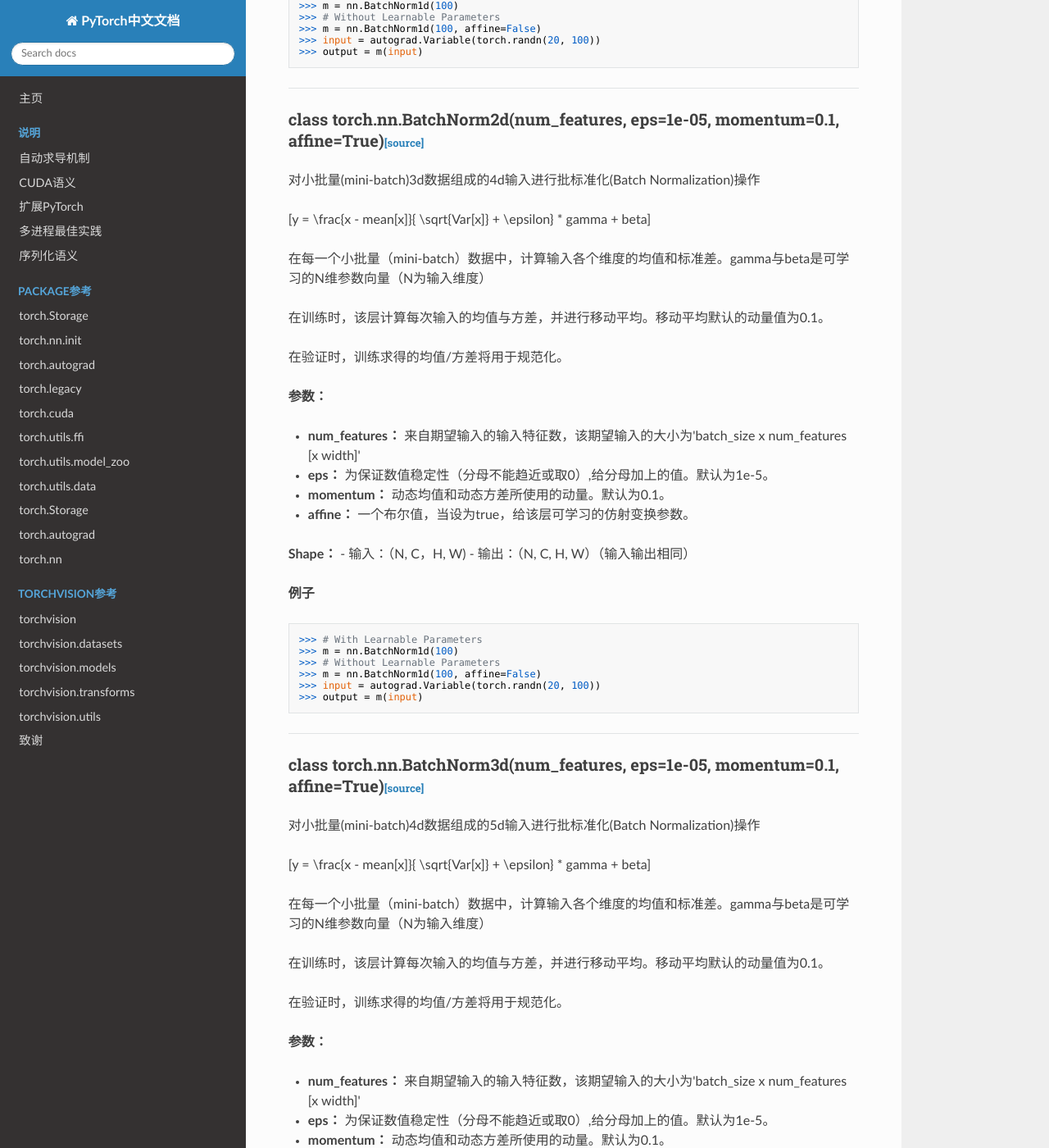
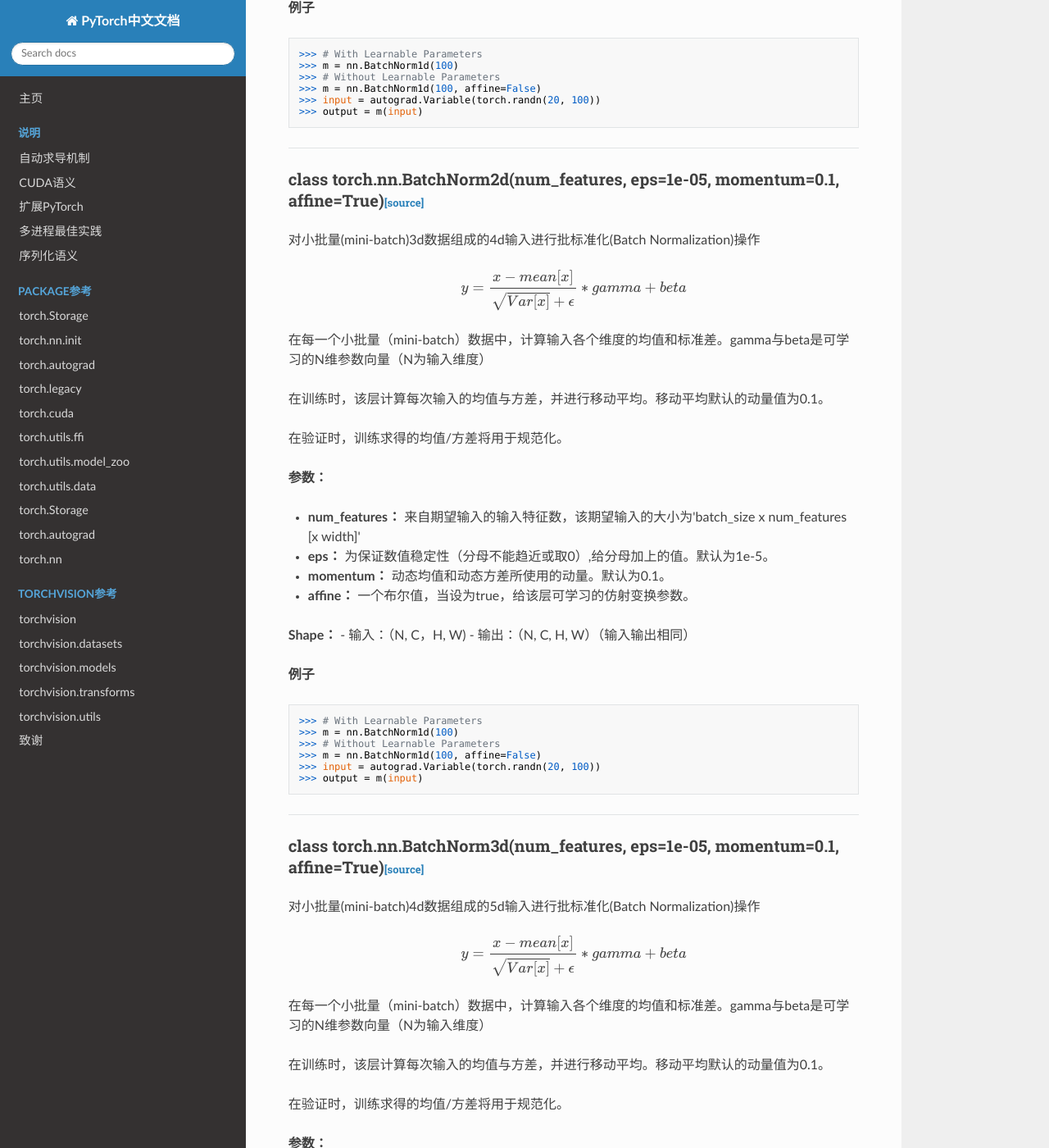
Before and after one commit to awfssv/pytorch-cn, an MkDocs documentation site: the page built from docs/package_references/torch-nn.md, in a window 1280 px wide and 1400 px high, scrolled down 8835 px. Shown: the whole window at 82% size. Built offline with MkDocs 1.6.1, drawn with Linux system fonts in a browser that asks for light colours; nearby versions of some CDN libraries; formulas are drawn with MathJax 3; old or Windows-style settings are respelled for this version of MkDocs; part of the change alters nothing that is shown; some of the changed text lies outside the part shown.

```diff
--- a/docs/package_references/torch-nn.md
+++ b/docs/package_references/torch-nn.md
@@ -383,7 +383,8 @@ shape：
 ### class torch.nn.BatchNorm1d(num_features, eps=1e-05, momentum=0.1, affine=True) [<font size=2>[source]</font>](http://pytorch.org/docs/nn.html#torch.nn.BatchNorm1d)
 
 对小批量(mini-batch)的2d或3d输入进行批标准化(Batch Normalization)操作
-<script type="text/javascript" src="http://cdn.mathjax.org/mathjax/latest/MathJax.js?config=default">\[y = \frac{x - mean[x]}{ \sqrt{Var[x]} + \epsilon} * gamma + beta\]</script>
+
+$$ y = \frac{x - mean[x]}{ \sqrt{Var[x]} + \epsilon} * gamma + beta $$
 
 在每一个小批量（mini-batch）数据中，计算输入各个维度的均值和标准差。gamma与beta是可学习的N维参数向量（N为输入维度）
 
@@ -416,9 +417,8 @@ shape：
 ### class torch.nn.BatchNorm2d(num_features, eps=1e-05, momentum=0.1, affine=True)[<font size=2>[source]</font>](http://pytorch.org/docs/_modules/torch/nn/modules/batchnorm.html#BatchNorm2d)
 
 对小批量(mini-batch)3d数据组成的4d输入进行批标准化(Batch Normalization)操作
-<script type="text/javascript" src="http://cdn.mathjax.org/mathjax/latest/MathJax.js?config=default">$$y = \frac{x - mean[x]}{ \sqrt{Var[x]} + \epsilon} * gamma + beta$$</script>
 
-\[y = \frac{x - mean[x]}{ \sqrt{Var[x]} + \epsilon} * gamma + beta\]
+$$ y = \frac{x - mean[x]}{ \sqrt{Var[x]} + \epsilon} * gamma + beta $$
 
 在每一个小批量（mini-batch）数据中，计算输入各个维度的均值和标准差。gamma与beta是可学习的N维参数向量（N为输入维度）
 
@@ -451,9 +451,8 @@ shape：
 ### class torch.nn.BatchNorm3d(num_features, eps=1e-05, momentum=0.1, affine=True)[<font size=2>[source]</font>](http://pytorch.org/docs/nn.html#torch.nn.BatchNorm3d)
 
 对小批量(mini-batch)4d数据组成的5d输入进行批标准化(Batch Normalization)操作
-<script type="text/javascript" src="http://cdn.mathjax.org/mathjax/latest/MathJax.js?config=default">$$y = \frac{x - mean[x]}{ \sqrt{Var[x]} + \epsilon} * gamma + beta$$</script>
 
-\[y = \frac{x - mean[x]}{ \sqrt{Var[x]} + \epsilon} * gamma + beta\]
+$$ y = \frac{x - mean[x]}{ \sqrt{Var[x]} + \epsilon} * gamma + beta $$
 
 在每一个小批量（mini-batch）数据中，计算输入各个维度的均值和标准差。gamma与beta是可学习的N维参数向量（N为输入维度）
 
```
